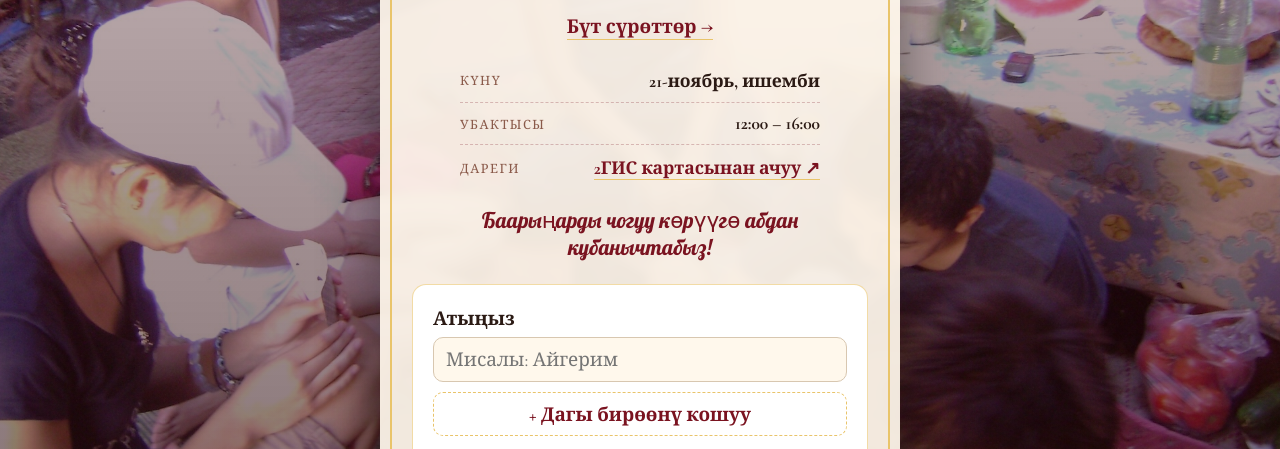
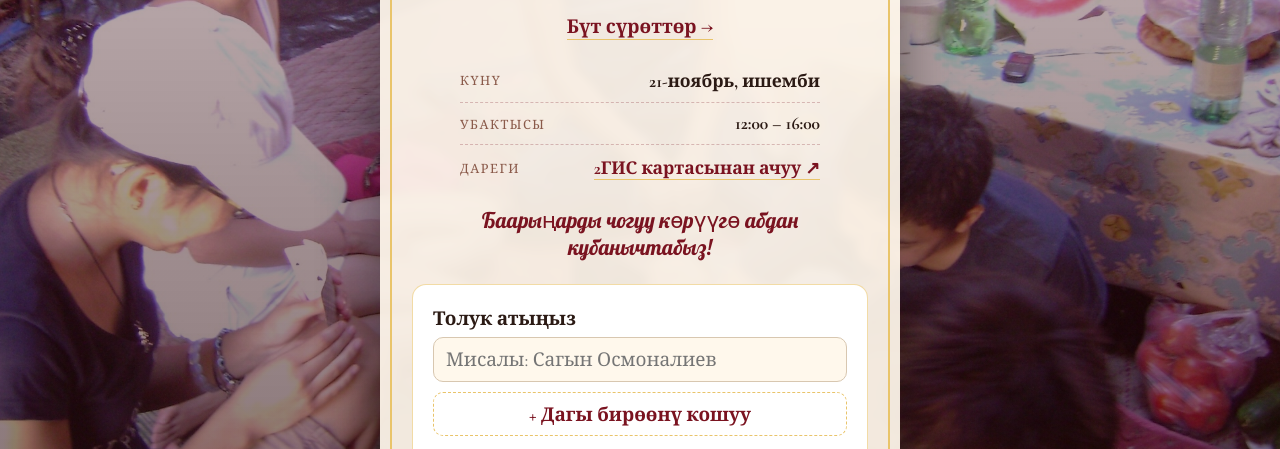
Before and after one commit to borsokman/invitation, a plain HTML site: page index.html in a window 1280 px wide. Shown: the part 314-763 px from the top of the page. Drawn offline with nearby package versions, Linux system fonts and the light colour scheme.

Commit message:
full name

```diff
--- a/index.html
+++ b/index.html
@@ -60,14 +60,14 @@
       <p class="invite-text">Баарыңарды чогуу көрүүгө абдан кубанычтабыз!</p>
 
       <form id="rsvp" class="rsvp" autocomplete="on">
-        <label for="name-0">Атыңыз</label>
+        <label for="name-0">Толук атыңыз</label>
         <div id="names" class="names">
           <input
             id="name-0"
             class="name-input"
             type="text"
             maxlength="60"
-            placeholder="Мисалы: Айгерим"
+            placeholder="Мисалы: Сагын Осмоналиев"
           />
         </div>
         <button type="button" id="add-name" class="add-name">
```
